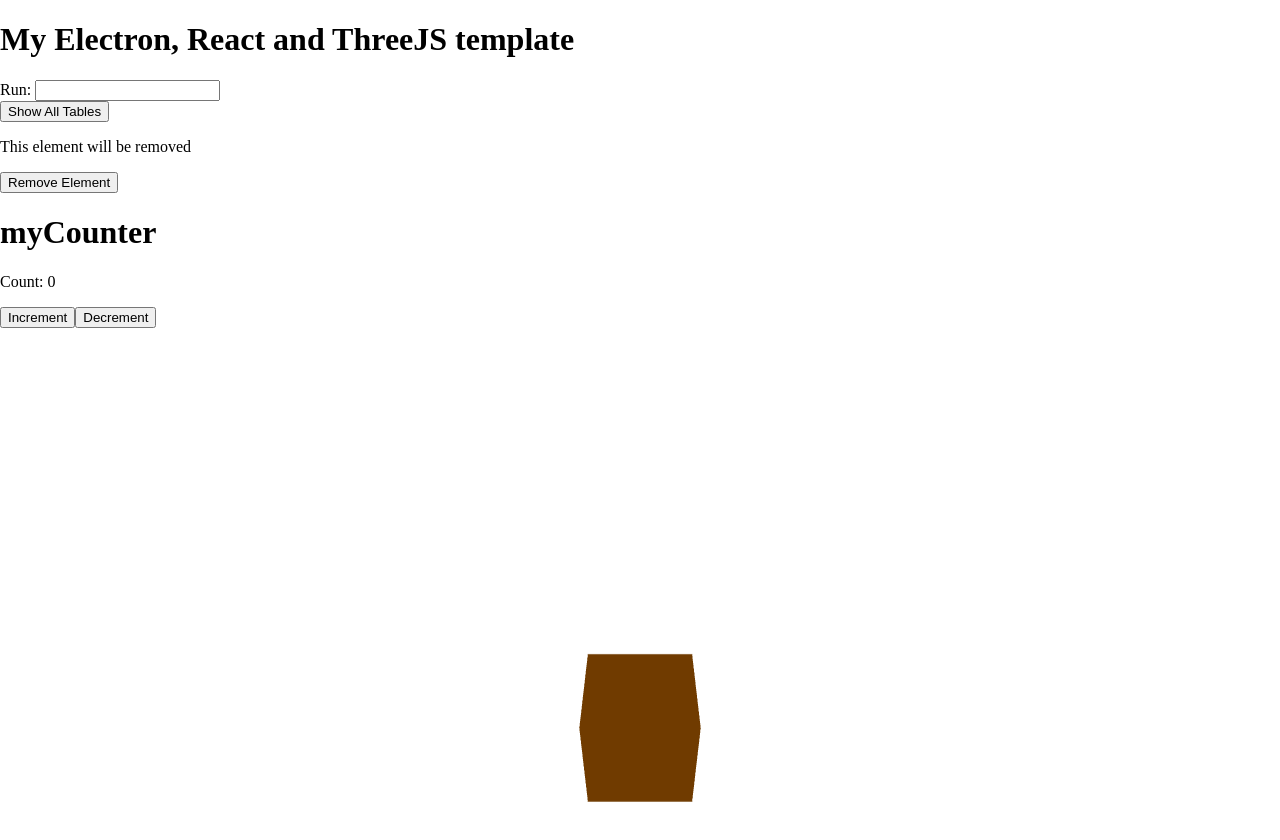
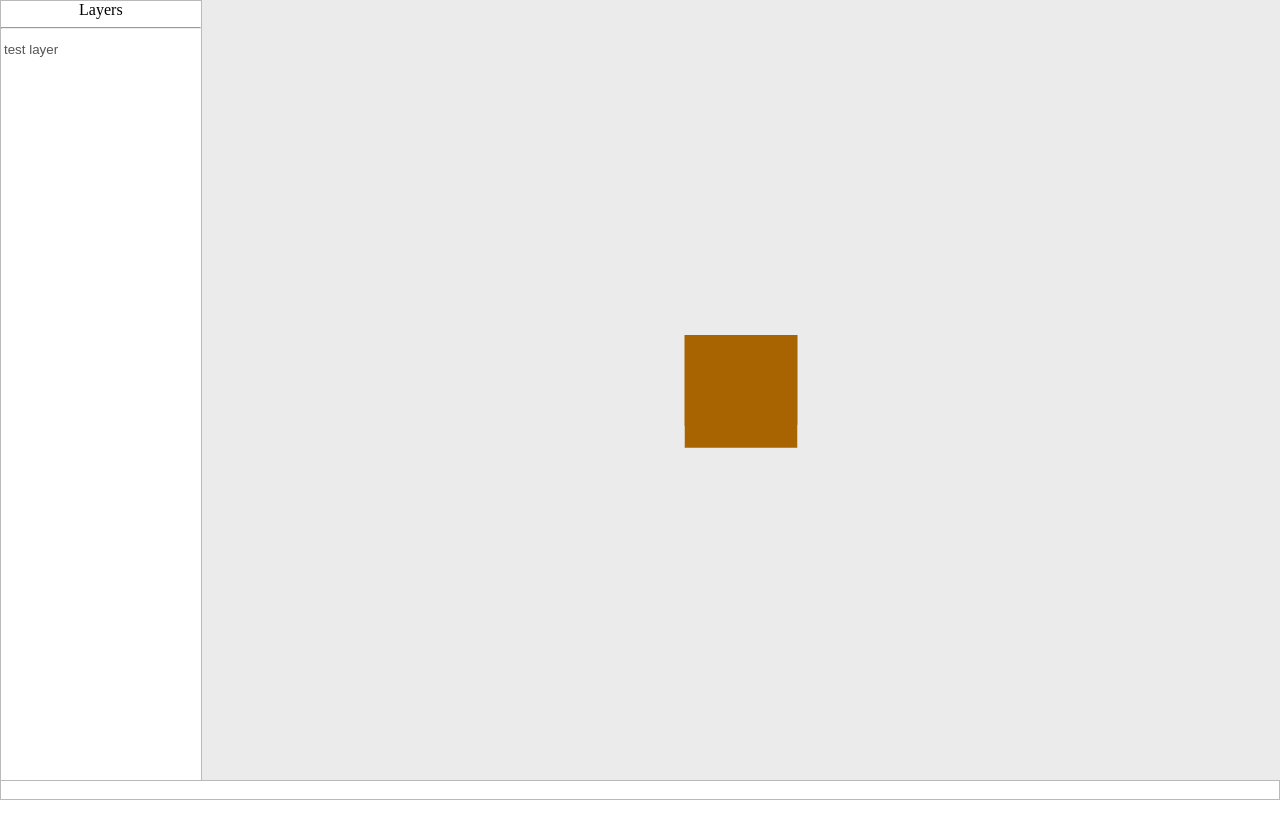
Before and after one commit to KiSae-Lee/my-electron-react-threejs, a React app: page / in a window 1280 px wide. Shown: the top 840 px of the page. After the commit the page ends 800 px from the top, so only its background shows below. Built offline with nearby package versions, Linux system fonts and the light colour scheme.

Commit message:
UI composition sketch.

```diff
--- a/src/App.tsx
+++ b/src/App.tsx
@@ -1,8 +1,18 @@
 /* eslint-disable @typescript-eslint/no-explicit-any */
-import React, { ChangeEvent, FormEvent, useState, useRef } from 'react';
-import { Canvas, useFrame } from '@react-three/fiber';
+import React from 'react';
+import Panel from './Components/Panel';
+import Viewport from './Components/Viewport';
+import StatusBar from './Components/StatusBar';
+// import Counter from './Redux Example/Counter';
 
-import Counter from './Redux Example/Counter';
+// Color Palette:
+// Rhapsody: #ec1943
+// dune: #ffbb58
+// ether: #4fc3f7
+// dive: #24a1b2
+// emperor: #545454
+// gallery: #bababa
+// silver: #ebebeb
 
 declare global {
     interface Window {
@@ -11,93 +21,69 @@ declare global {
 }
 
 function App() {
-    // SQL Examples.
-    const [runInputValue, setRunInputValue] = useState<string>('');
+    const statusBarHeight = '20px';
+    const panelWidth = '200px';
 
-    const onRunInputChange = (event: ChangeEvent<HTMLInputElement>) => {
-        setRunInputValue(event.target.value);
-    };
+    // // SQL Examples.
+    // const [runInputValue, setRunInputValue] = useState<string>('');
 
-    const RunSQL = (event: FormEvent<HTMLFormElement>) => {
-        event.preventDefault();
-        window.ipcApi.log('info', 'Input has been submitted!');
-        window.ipcApi.send('run-sql', runInputValue);
+    // const onRunInputChange = (event: ChangeEvent<HTMLInputElement>) => {
+    //     setRunInputValue(event.target.value);
+    // };
 
-        window.ipcApi.receive('sql-return-run-sql', (data: any[]) => {
-            window.ipcApi.log('info', `Received data from main process`);
-            window.ipcApi.log('info', data);
-            window.ipcApi.removeListeners('sql-return-run-sql');
-        });
-    };
+    // const RunSQL = (event: FormEvent<HTMLFormElement>) => {
+    //     event.preventDefault();
+    //     window.ipcApi.log('info', 'Input has been submitted!');
+    //     window.ipcApi.send('run-sql', runInputValue);
 
-    const ShowAllTables = () => {
-        window.ipcApi.send('run-sql', `SELECT name FROM sqlite_master WHERE type='table'`);
-        window.ipcApi.receive('sql-return-run-sql', (data: any[]) => {
-            window.ipcApi.log('info', `Received data from main process`);
-            window.ipcApi.log('info', data);
-            window.ipcApi.removeListeners('sql-return-run-sql');
-        });
-    };
+    //     window.ipcApi.receive('sql-return-run-sql', (data: any[]) => {
+    //         window.ipcApi.log('info', `Received data from main process`);
+    //         window.ipcApi.log('info', data);
+    //         window.ipcApi.removeListeners('sql-return-run-sql');
+    //     });
+    // };
 
-    // Redux Examples.
-    const [showElement, setShowElement] = useState(true);
-
-    const handleClick = () => {
-        setShowElement(false);
-    };
-
-    // Three Examples.
-    function Box(props: JSX.IntrinsicElements['mesh']) {
-        // This reference will give us direct access to the mesh
-        const mesh = useRef<THREE.Mesh>(null);
-        // Set up state for the hovered and active state
-        const [hovered, setHover] = useState(false);
-        const [active, setActive] = useState(false);
-        // Subscribe this component to the render-loop, rotate the mesh every frame
-        useFrame((state, delta) => (mesh.current !== null ? (mesh.current.rotation.x += delta) : null));
-        // Return view, these are regular three.js elements expressed in JSX
-        return (
-            <mesh
-                {...props}
-                ref={mesh}
-                scale={active ? 1.5 : 1}
-                onClick={() => setActive(!active)}
-                onPointerOver={() => setHover(true)}
-                onPointerOut={() => setHover(false)}
-            >
-                <boxGeometry args={[1, 1, 1]} />
-                <meshStandardMaterial color={hovered ? 'hotpink' : 'orange'} />
-            </mesh>
-        );
-    }
+    // const ShowAllTables = () => {
+    //     window.ipcApi.send('run-sql', `SELECT name FROM sqlite_master WHERE type='table'`);
+    //     window.ipcApi.receive('sql-return-run-sql', (data: any[]) => {
+    //         window.ipcApi.log('info', `Received data from main process`);
+    //         window.ipcApi.log('info', data);
+    //         window.ipcApi.removeListeners('sql-return-run-sql');
+    //     });
+    // };
 
     return (
-        <>
-            <h1>My Electron, React and ThreeJS template</h1>
-            <form onSubmit={RunSQL}>
-                <label>Run: </label>
-                <input type="text" value={runInputValue} onChange={onRunInputChange} />
-            </form>
-            <button onClick={ShowAllTables}>Show All Tables</button>
-            <div>
-                {showElement && <p>This element will be removed</p>}
-                <button onClick={handleClick}>Remove Element</button>
-            </div>
-            <div>
-                <Counter title="myCounter" />
-            </div>
+        <div
+            className="appContainer"
+            style={{
+                display: 'flex',
+                flexDirection: 'column',
+                height: '100vh',
+                width: '100vw',
+            }}
+        >
             <div
+                className="appFrame"
                 style={{
-                    height: '100vh',
+                    display: 'flex',
+                    flexDirection: 'row',
+                    height: `calc(100vh - ${statusBarHeight})`,
+                    width: '100vw',
                 }}
             >
-                <Canvas>
-                    <ambientLight intensity={0.5} />
-                    <pointLight position={[10, 10, 10]} />
-                    <Box />
-                </Canvas>
+                <Panel height={'100%'} width={'200px'} />
+                <div
+                    className="viewportFrame"
+                    style={{
+                        height: `calc(100vh - ${statusBarHeight})`,
+                        width: `calc(100vw - ${panelWidth})`,
+                    }}
+                >
+                    <Viewport />
+                </div>
             </div>
-        </>
+            <StatusBar width={'100vw'} height={statusBarHeight} />
+        </div>
     );
 }
 
--- /dev/null
+++ b/src/Components/LayerIndicator.tsx
@@ -0,0 +1,91 @@
+import React, { useRef, useState, useEffect } from 'react';
+
+interface LayerIndicatorProps {
+    title: string;
+    defaultColor?: string;
+    clickedColor?: string;
+}
+
+const LayerIndicator = ({ title, defaultColor = 'transparent', clickedColor = 'white' }: LayerIndicatorProps) => {
+    const formRef = useRef<HTMLFormElement>(null);
+    const inputRef = useRef<HTMLInputElement>(null);
+    const [isActive, setIsActive] = useState(false);
+    const [isRename, setIsRename] = useState(false);
+    const [input, setInput] = useState(title);
+
+    const onClick = () => {
+        setIsActive((current) => !current);
+    };
+
+    const onDoubleClick = () => {
+        setIsRename((current) => !current);
+        inputRef.current?.select();
+    };
+
+    const onInputChange = (event: React.ChangeEvent<HTMLInputElement>) => {
+        setInput(event.target.value);
+    };
+
+    const onLoseFocus = () => {
+        setIsRename((current) => !current);
+        if (formRef.current) {
+            formRef.current.requestSubmit();
+        }
+    };
+
+    useEffect(() => {
+        if (isRename) {
+            inputRef.current?.select();
+        }
+    }, [isRename]);
+
+    const onSubmit = (event: React.FormEvent<HTMLFormElement>) => {
+        event.preventDefault();
+        // if there is no table name {title},
+        // Create Table {title}.
+        // Return all tables to check.
+        setIsActive(false);
+        setIsRename(false);
+        // Open the property panel.
+        // else,
+        // Alert message box shows up.
+        // focus and select the input and input text.
+        // induce to rename the layer.
+    };
+
+    return (
+        <div
+            style={{
+                textAlign: 'left',
+                backgroundColor: isActive ? clickedColor : defaultColor,
+                backgroundClip: 'content-box',
+                padding: '3px',
+            }}
+            onClick={onClick}
+            onDoubleClick={onDoubleClick}
+        >
+            <form ref={formRef} onSubmit={onSubmit}>
+                <input
+                    ref={inputRef}
+                    type="text"
+                    value={input}
+                    disabled={!isRename}
+                    onChange={onInputChange}
+                    onBlur={onLoseFocus}
+                    style={{
+                        padding: 0,
+                        background: 'none',
+                        border: isRename ? '1px solid #bababa' : 'none',
+                        borderRadius: 0,
+                        outline: 'none',
+                        WebkitAppearance: 'none',
+                        MozAppearance: 'none',
+                        appearance: 'none',
+                    }}
+                />
+            </form>
+        </div>
+    );
+};
+
+export default LayerIndicator;
--- /dev/null
+++ b/src/Components/Panel.tsx
@@ -0,0 +1,34 @@
+import React from 'react';
+import LayerIndicator from './LayerIndicator';
+
+interface PanelProps {
+    width: string;
+    height: string;
+}
+
+const Panel = ({ width, height }: PanelProps) => {
+    return (
+        <div
+            style={{
+                width: width,
+                height: height,
+                backgroundColor: 'white',
+                border: '1px solid #bababa',
+            }}
+        >
+            <div
+                style={{
+                    alignItems: 'center',
+                    justifyContent: 'center',
+                    textAlign: 'center',
+                }}
+            >
+                <label>Layers</label>
+                <hr></hr>
+                <LayerIndicator title={'test layer'} clickedColor={'white'} />
+            </div>
+        </div>
+    );
+};
+
+export default Panel;
--- /dev/null
+++ b/src/Components/StatusBar.tsx
@@ -0,0 +1,24 @@
+import React from 'react';
+
+interface StatusBarProps {
+    width: string;
+    height: string;
+}
+
+const StatusBar = ({ width, height }: StatusBarProps) => {
+    return (
+        <div
+            style={{
+                boxSizing: 'border-box',
+                MozBoxSizing: 'border-box',
+                WebkitBoxSizing: 'border-box',
+                width: width,
+                height: height,
+                backgroundColor: 'white',
+                border: '1px solid #bababa',
+            }}
+        ></div>
+    );
+};
+
+export default StatusBar;
--- /dev/null
+++ b/src/Components/Viewport.tsx
@@ -0,0 +1,45 @@
+import React, { useRef, useState } from 'react';
+import { Canvas, useFrame } from '@react-three/fiber';
+
+const Viewport = () => {
+    // Three Examples.
+    function Box(props: JSX.IntrinsicElements['mesh']) {
+        // This reference will give us direct access to the mesh
+        const mesh = useRef<THREE.Mesh>(null);
+        // Set up state for the hovered and active state
+        const [hovered, setHover] = useState(false);
+        const [active, setActive] = useState(false);
+        // Subscribe this component to the render-loop, rotate the mesh every frame
+        useFrame((state, delta) => (mesh.current !== null ? (mesh.current.rotation.x += delta) : null));
+        // Return view, these are regular three.js elements expressed in JSX
+        return (
+            <mesh
+                {...props}
+                ref={mesh}
+                scale={active ? 1.5 : 1}
+                onClick={() => setActive(!active)}
+                onPointerOver={() => setHover(true)}
+                onPointerOut={() => setHover(false)}
+            >
+                <boxGeometry args={[1, 1, 1]} />
+                <meshStandardMaterial color={hovered ? 'hotpink' : 'orange'} />
+            </mesh>
+        );
+    }
+
+    return (
+        <Canvas
+            style={{
+                width: '100%',
+                height: '100%',
+                backgroundColor: '#ebebeb',
+            }}
+        >
+            <Box />
+            <ambientLight></ambientLight>
+            <spotLight></spotLight>
+        </Canvas>
+    );
+};
+
+export default Viewport;
```
